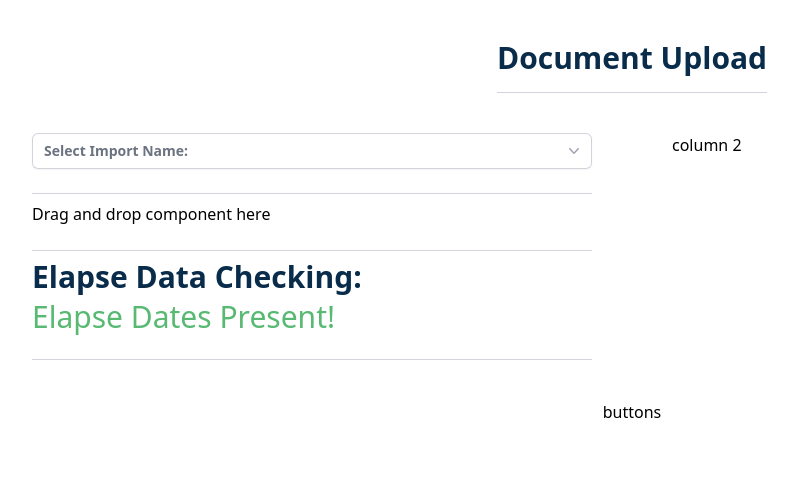
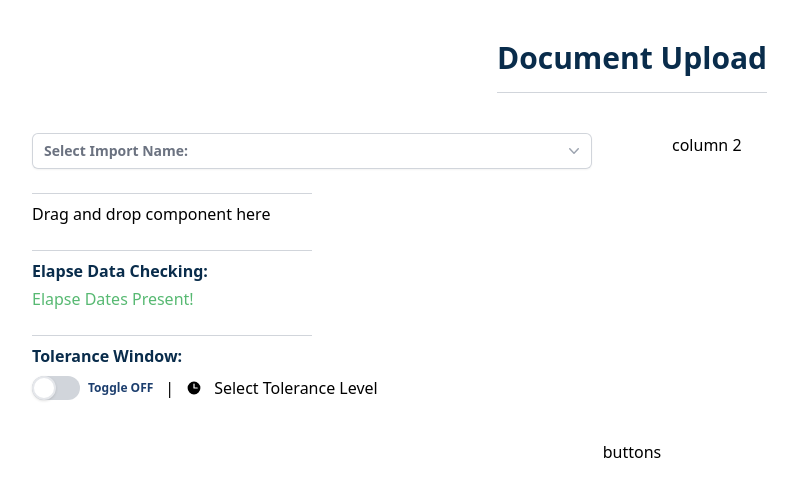
Before and after one commit to johanDev19/skyhop-code-assignment, a React (Vite) app: page / in a window 1280 px wide. Shown: the top 496 px of the page, without its empty margins (8-804 px from the left). Built offline with nearby package versions, Linux system fonts and the light colour scheme.

Commit message:
feat: create ToleranceWindow component refactor: change the Text default css refactor: add ! to override default css (can be improve)

```diff
--- a/src/components/Text.tsx
+++ b/src/components/Text.tsx
@@ -14,7 +14,9 @@ function Text({ children, underline, className, as }: Props) {
   return (
     <>
       <Element
-        className={`text-3xl text-skyhopBlueDark font-bold w-fit ${className}`}
+        className={` text-skyhopBlueDark font-bold w-fit ${
+          className ? className : ""
+        }`}
       >
         {children}
         {underline && <Divider />}
--- /dev/null
+++ b/src/components/ToleranceWindow.tsx
@@ -0,0 +1,53 @@
+import { useState } from "react";
+import { ClockIcon } from "@heroicons/react/20/solid";
+
+import Text from "./Text";
+
+interface Props {
+  onChange: (isChecked: boolean) => void;
+}
+function ToleranceWindow({ onChange }: Props) {
+  const [isChecked, setIsChecked] = useState(false);
+
+  return (
+    <>
+      <Text as="h6">Tolerance Window:</Text>
+      <div className="flex items-center">
+        <label htmlFor="toggle" className="flex items-center cursor-pointer">
+          <div className="relative">
+            <input
+              id="toggle"
+              type="checkbox"
+              className="hidden"
+              checked={isChecked}
+              onChange={() => {
+                setIsChecked(!isChecked);
+                onChange(!isChecked);
+              }}
+            />
+            <div
+              className={`toggle__line w-12 h-6 rounded-full ${
+                isChecked ? "bg-skyhopBlue" : "bg-gray-300"
+              }`}
+            ></div>
+            <div
+              className={`toggle__dot absolute w-6  border-2 h-6 rounded-full shadow top-0 left-0 transition transform duration-300 ${
+                isChecked ? "bg-white border-skyhopBlue" : "bg-white"
+              } ${isChecked ? "translate-x-6" : ""}`}
+            ></div>
+          </div>
+          <div className="flex items-center justify-center gap-3">
+            <Text as="span" className="!text-skyhopBlue text-xs ml-2">
+              Toggle {isChecked ? "ON" : "OFF"}
+            </Text>
+            <div className="flex items-center gap-3 justify-center">
+              | <ClockIcon className="w-4 h-4" /> Select Tolerance Level
+            </div>
+          </div>
+        </label>
+      </div>
+    </>
+  );
+}
+
+export default ToleranceWindow;
--- a/src/pages/Home.tsx
+++ b/src/pages/Home.tsx
@@ -2,23 +2,25 @@ import Divider from "../components/Divider";
 import Dropdown from "../components/Dropdown";
 import ElapseStatus from "../components/ElapseStatus";
 import Text from "../components/Text";
+import ToleranceWindow from "../components/ToleranceWindow";
 
 function Home(): JSX.Element {
   return (
     <section className="container m-auto flex flex-col items-center p-10 gap-10">
       <div className="flex justify-center">
-        <Text as="h1" underline>
+        <Text as="h1" className="text-3xl" underline>
           Document Upload
         </Text>
       </div>
       <div className="flex gap-20 justify-around w-full">
         <div className="flex flex-col gap-2 w-full">
           <Dropdown placeholder="Select Import Name:" options={[]} />
-          <Divider className="w-[50%]" />
+          <Divider className="!w-[50%]" />
           <div>Drag and drop component here</div>
-          <Divider className="w-[50%]" />
+          <Divider className="!w-[50%]" />
           <ElapseStatus isElapseDataPresent />
-          <Divider className="w-[50%]" />
+          <Divider className="!w-[50%]" />
+          <ToleranceWindow onChange={() => {}} />
         </div>
         <div className="flex flex-col gap-2 w-full">column 2</div>
       </div>
--- a/tailwind.config.js
+++ b/tailwind.config.js
@@ -6,6 +6,7 @@ export default {
       colors: {
         skyhopBlue: "#1c3e6e",
         skyhopGreen: "#57b972",
+        skyhopGray: "#d7dbe4",
         skyhopBlueDark: "#092c4b",
       },
     },
```
